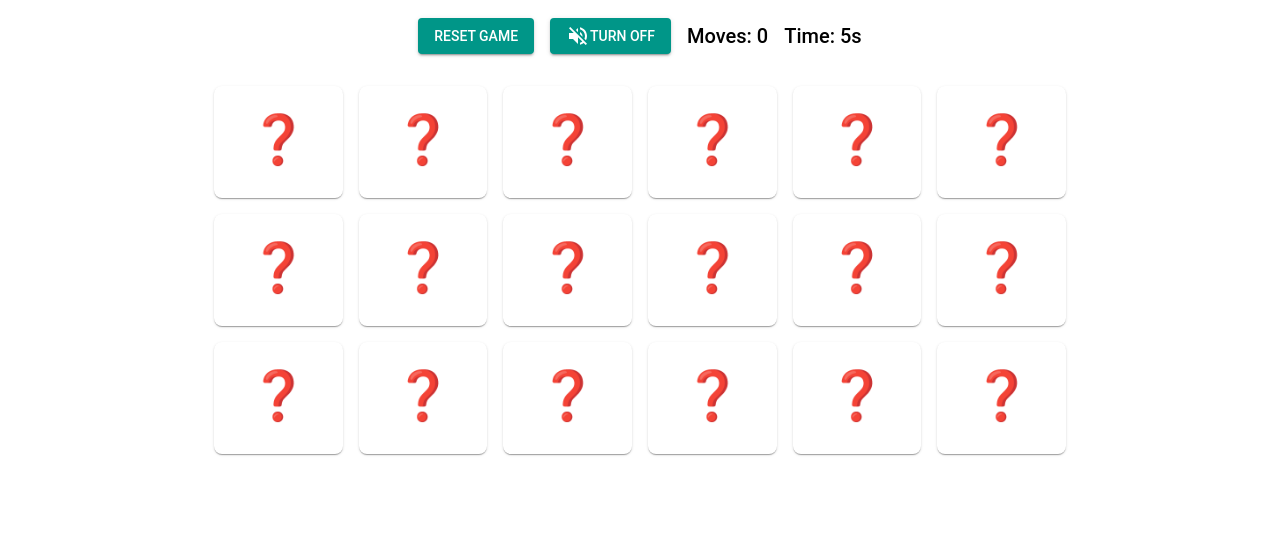
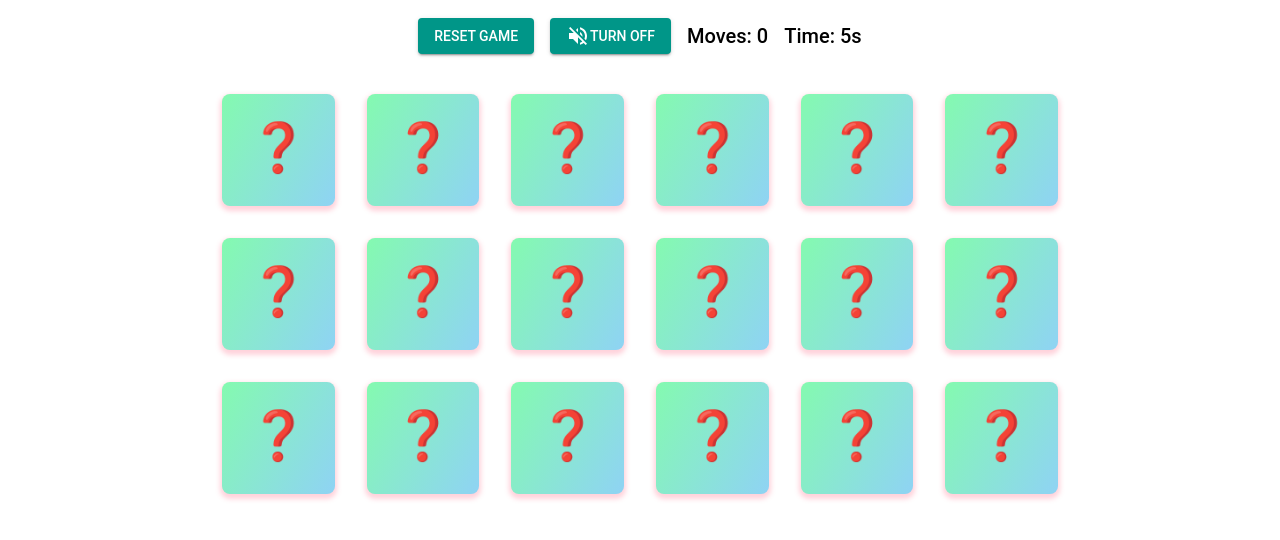
Before and after one commit to hppanpaliya/MindfulMe, a React (Create React App) app: page /memory-match in a window 1280 px wide. Shown: the part 204-744 px from the top of the page. Built offline with nearby package versions, Linux system fonts and the light colour scheme; no server answers.

Commit message:
animation

```diff
--- a/src/components/MemoryMatch/ScoreModal.js
+++ b/src/components/MemoryMatch/ScoreModal.js
@@ -2,7 +2,7 @@ import React from "react";
 import { Dialog, DialogTitle, DialogContent, DialogContentText, DialogActions, Button } from "@mui/material";
 
 const ScoreModal = ({ open, handleClose, moves, timeElapsed }) => {
-  const score = Math.floor(10000 / (moves * timeElapsed));
+  const score = Math.floor(10000 / (moves * (timeElapsed/10)));
 
   return (
     <Dialog open={open} onClose={handleClose}>
--- a/src/components/MemoryMatch/index.js
+++ b/src/components/MemoryMatch/index.js
@@ -8,6 +8,7 @@ import gameWin from "../../assets/audio/background/game-win.wav";
 import shufflingCards from "../../assets/audio/background/shuffling-cards.mp3";
 import cardMatch from "../../assets/audio/background/cardMatch.mp3";
 import { VolumeUp, VolumeOff } from "@mui/icons-material";
+import {motion} from "framer-motion";
 
 const CardContainer = styled(Card)(({ theme, isSelected, isMatched }) => ({
   display: "flex",
@@ -17,6 +18,8 @@ const CardContainer = styled(Card)(({ theme, isSelected, isMatched }) => ({
   padding: "3rem",
   height: "1rem",
   borderRadius: "0.5rem",
+  boxShadow: "0 3px 5px 2px rgba(255, 105, 135, .3)",
+  background: isSelected ? "#a1c4fd" : isMatched ? "#b2fefa" : "linear-gradient(120deg, #84fab0 0%, #8fd3f4 100%)",
   backgroundColor: isSelected ? "#a1c4fd" : isMatched ? "#b2fefa" : "white",
   cursor: "pointer",
   transition: "all 0.5s ease-in-out",
@@ -24,6 +27,8 @@ const CardContainer = styled(Card)(({ theme, isSelected, isMatched }) => ({
     backgroundColor: "lightgray",
   },
 }));
+
+
 
 // Styled components for the front and back of the card
 const CardFace = styled.div`
@@ -48,19 +53,30 @@ const CardBack = styled(CardFace)`
 
 // Component for flipping the card
 const FlipCard = ({ isFlipped, front: Front, back: Back }) => (
+  <motion.div
+        style={{
+          position: "relative",
+          transformStyle: "preserve-3d",
+        }}
+        animate={{
+          rotateY: isFlipped ? -180 : 0,
+        }}
+        transition={{ duration: 0.5 }}
+      >
   <div
     style={{
       width: "100%",
       height: "100%",
       position: "relative",
       transformStyle: "preserve-3d",
-      transform: isFlipped ? "rotateY(-180deg)" : "rotateY(0)",
+      //transform: isFlipped ? "rotateY(-180deg)" : "rotateY(0)",
       transition: "transform 0.5s",
     }}
   >
     <Front />
     <Back />
   </div>
+  </motion.div>
 );
 
 const ResetGameButton = ({ shuffleCards }) => (
@@ -85,7 +101,6 @@ const TimeDisplay = ({ timeElapsed }) => (
 );
 
 const MemoryMatchCard = ({ card, index, selected, matched, selectCard }) => (
-  <Grid item xs={4} sm={3} md={2} key={index}>
     <CardContainer onClick={() => selectCard(index)} isSelected={selected.includes(index)} isMatched={matched.includes(index)}>
       <FlipCard
         isFlipped={matched.includes(index) || selected.includes(index)}
@@ -101,7 +116,6 @@ const MemoryMatchCard = ({ card, index, selected, matched, selectCard }) => (
         )}
       />
     </CardContainer>
-  </Grid>
 );
 
 const MemoryMatch = () => {
@@ -213,6 +227,18 @@ const MemoryMatch = () => {
       <Grid container spacing={2} justifyContent="center" alignItems="center" style={{ marginTop: "1rem" }}>
         {/* Map over the cards and create a MemoryMatchCard for each one */}
         {cards.map((card, index) => (
+          <Grid item xs={4} sm={3} md={2} key={index} >
+                <motion.div
+                style={{
+              transformStyle: "preserve-3d",
+              padding: "0.5rem",
+                }}
+                animate={{
+                  rotateY: matched.includes(index) || selected.includes(index) ? -180 : 0,
+                }}
+            transition={{ duration: 0.7 }}
+            key={index}
+              >
           <MemoryMatchCard
             key={index}
             card={card}
@@ -221,6 +247,8 @@ const MemoryMatch = () => {
             matched={matched}
             selectCard={selectCard}
           />
+            </motion.div>
+        </Grid>
         ))}
       </Grid>
     </Container>
```
